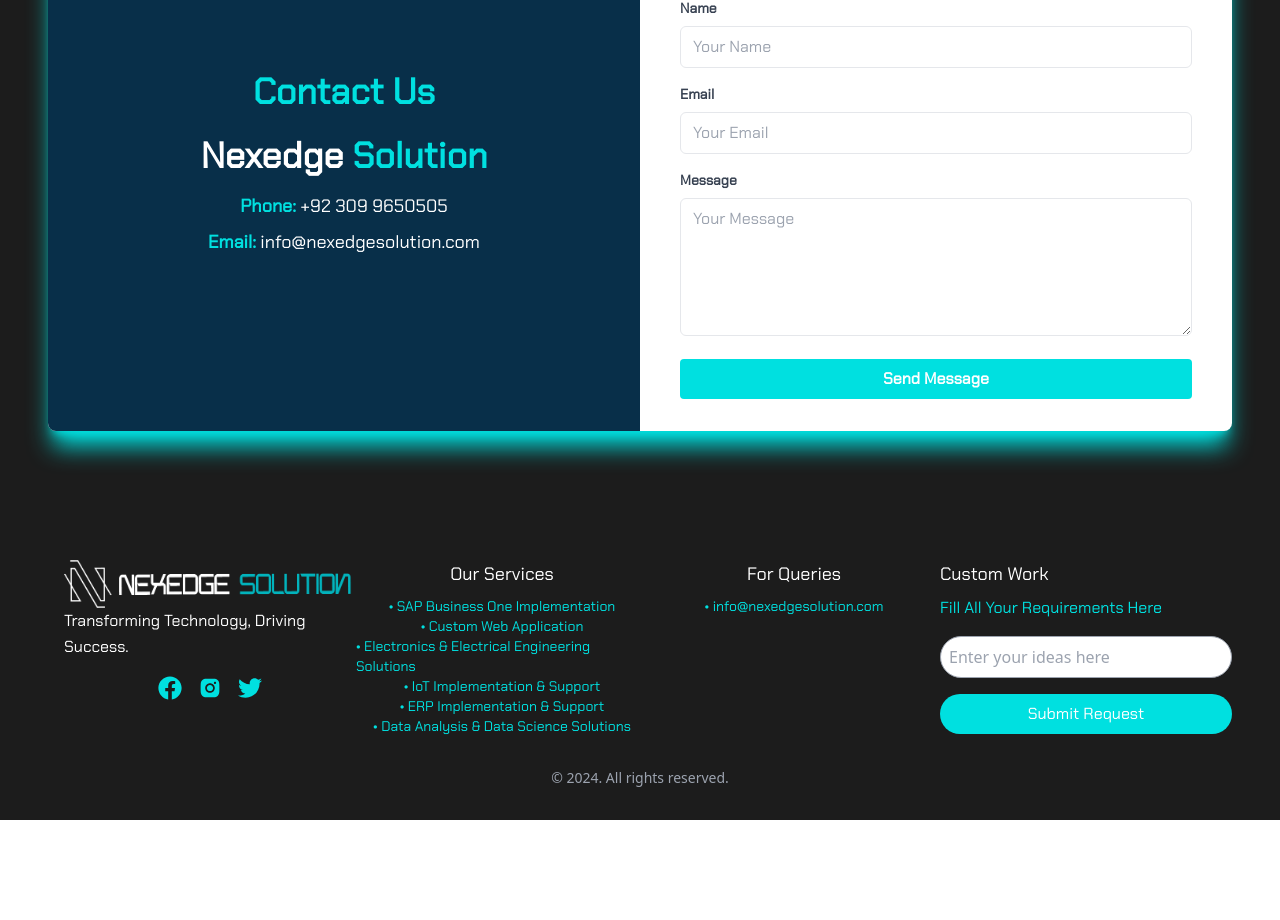
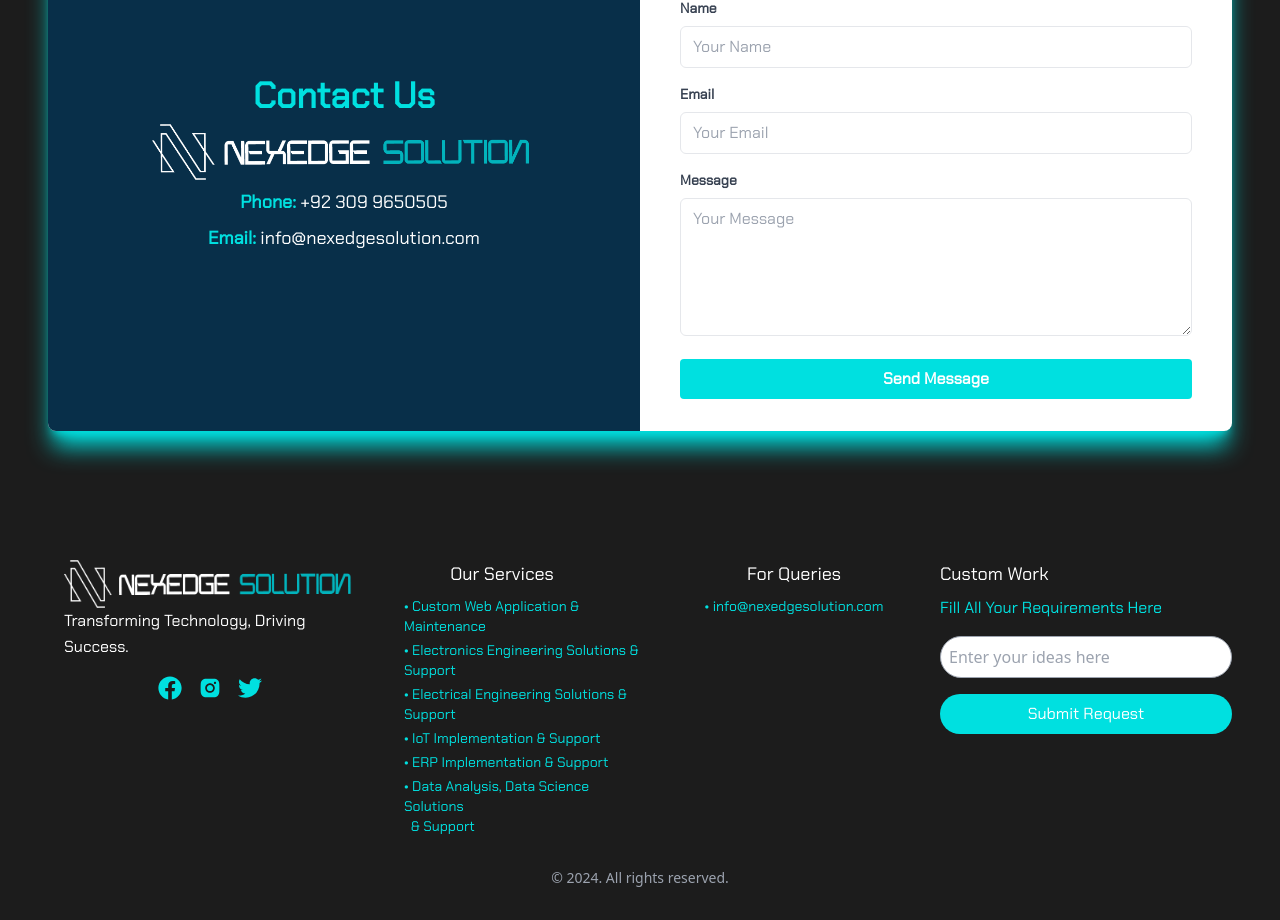
Before and after one commit to haseebx16/nexedge, a Next.js app in the folder website/: page /contact in a window 1280 px wide. Shown: the part 720-1640 px from the top of the page. Before the commit the page ends 1540 px from the top, so only its background shows below. Built offline with nearby package versions, Linux system fonts and the light colour scheme.

Commit message:
Commit 23: Final Touch Ups About To Deploy

```diff
--- a/website/app/components/About-Home.jsx
+++ b/website/app/components/About-Home.jsx
@@ -69,11 +69,9 @@
         >
           <h3 className="text-3xl text-customCyan font-bold mb-4">Our Vision</h3>
           <p className="text-lg md:text-lg mb-4 leading-relaxed">
-            We envision a future where businesses thrive through superior digital experiences. Our goal is to craft visually stunning and highly functional websites that help brands succeed in the online world.
+          With our expertise in industrial projects and B2B solutions, Nexedge Solution help businesses optimize their operations and achieve growth. Our approach combines technical knowledge with industry insights to deliver tailored, impactful strategies that drive success. Nexedge Solution is committed to enhancing productivity, streamlining processes, and building lasting partnerships across the industrial sector.
           </p>
-          <p className={`${font.className} text-lg md:text-lg`}>
-            We focus on innovative, user-centered designs that leave a lasting impression and drive growth for our clients.
-          </p>
+
         </motion.div>
       </div>
 
--- a/website/app/components/About.jsx
+++ b/website/app/components/About.jsx
@@ -12,7 +12,7 @@
         <div className='flex justify-center items-center flex-col w-full relative z-10'>
           <div className='text-white text-center mt-12'>
             <p className={`${font.className} text-5xl font-bold flex flex-col flex-wrap sm:text-7xl mt-36 text-cyan-400`}>
-              We are a Professional Firm<span className='text-white'>Commited to Success</span>
+              We Are An Authorized Firm<span className='text-white'>Commited To Success</span>
             </p>
           </div>
         </div>
--- a/website/app/components/Contact.jsx
+++ b/website/app/components/Contact.jsx
@@ -1,10 +1,13 @@
 "use client";
 
-import React from 'react';
+import React, { useRef } from 'react';
 import { font } from './font/titan';
 import { motion } from 'framer-motion';
+import emailjs from 'emailjs-com';
 
 const ContactPage = () => {
+  const form = useRef();
+
   // Animation variants
   const fadeIn = {
     hidden: { opacity: 0 },
@@ -21,6 +24,28 @@
     visible: { x: 0, opacity: 1, transition: { duration: 1 } },
   };
 
+  const sendEmail = (e) => {
+    e.preventDefault();
+
+    emailjs
+      .sendForm(
+        'service_pg4f2xh', // Replace with your EmailJS service ID
+        'template_mkky3rt', // Replace with your EmailJS template ID
+        form.current,
+        'NGGPkBYPBuoP1wBFO' // Replace with your EmailJS user ID
+      )
+      .then(
+        (result) => {
+          alert('Message sent successfully!');
+          e.target.reset();
+        },
+        (error) => {
+          alert('Failed to send message, please try again later.');
+          console.error(error);
+        }
+      );
+  };
+
   return (
     <div className={`${font.className} min-h-[45rem] bg-darkGrey flex justify-center items-center p-12`}>
       <motion.div
@@ -28,7 +53,7 @@
         initial="hidden"
         whileInView="visible"
         variants={fadeIn}
-        viewport={{ once: false, amount: 0.2 }} // Trigger when 20% of the element is in view
+        viewport={{ once: false, amount: 0.2 }}
       >
         {/* Left Side - Company Info */}
         <motion.div
@@ -36,12 +61,12 @@
           initial="hidden"
           whileInView="visible"
           variants={slideInLeft}
-          viewport={{ once: false }} // Trigger on scroll
+          viewport={{ once: false }}
         >
-          <h2 className="text-4xl text-customCyan font-extrabold mb-6">Contact Us</h2>
-          <p className="text-4xl mb-4 font-bold">Nexedge <span className='text-customCyan '>Solution</span></p>
-          <p className="text-lg mb-2"><span className='text-customCyan font-bold'>Phone: </span>+92 309 9650505</p>
-          <p className="text-lg mb-2"><span className='text-customCyan font-bold'>Email:</span> info@nexedgesolution.com</p>
+          <h2 className="text-4xl text-customCyan font-extrabold mb-2">Contact Us</h2>
+          <img src="/white-logo.png" className="w-96 mb-2 h-auto" />
+          <p className="text-lg mb-2"><span className="text-customCyan font-bold">Phone: </span>+92 309 9650505</p>
+          <p className="text-lg mb-2"><span className="text-customCyan font-bold">Email:</span> info@nexedgesolution.com</p>
         </motion.div>
 
         {/* Right Side - Contact Form (centered vertically) */}
@@ -50,9 +75,9 @@
           initial="hidden"
           whileInView="visible"
           variants={slideInRight}
-          viewport={{ once: false }} // Trigger on scroll
+          viewport={{ once: false }}
         >
-          <form className="w-full max-w-lg space-y-4">
+          <form ref={form} onSubmit={sendEmail} className="w-full max-w-lg space-y-4">
             <h2 className="text-3xl font-semibold text-gray-800 mb-6">Get In Touch</h2>
             <div>
               <label className="block text-gray-700 text-sm font-bold mb-2" htmlFor="name">Name</label>
--- a/website/app/components/Footer.jsx
+++ b/website/app/components/Footer.jsx
@@ -57,16 +57,31 @@
         </motion.div>
 
         <motion.div
-          className="sm:w-1/3 mt-8 sm:mt-0 text-center sm:text-left flex flex-col justify-center items-center w-full"
+          className="sm:w-1/3 mt-8 sm:mt-0 text-left sm:text-left flex flex-col justify-center items-center w-full"
           variants={slideInUp}
         >
           <p className={`${font.className} text-white text-lg mb-2`}>Our Services</p>
-          <Link href="/services/sap-b1"><p className={`${font2.className} text-customCyan text-sm`}>• SAP Business One Implementation</p></Link>
-          <Link href="/services/custom-web-app"><p className={`${font2.className} text-customCyan text-sm`}>• Custom Web Application</p></Link>
-          <Link href="/services/electronics-and-electrical-engineering"><p className={`${font2.className} text-customCyan text-sm`}>• Electronics & Electrical Engineering Solutions</p></Link>
-          <Link href="/services/iot-solutions"><p className={`${font2.className} text-customCyan text-sm`}>• IoT Implementation & Support</p></Link>
-          <Link href="/services/erp"><p className={`${font2.className} text-customCyan text-sm`}>• ERP Implementation & Support</p></Link>
-          <Link href="/services/data-science"><p className={`${font2.className} text-customCyan text-sm`}>• Data Analysis & Data Science Solutions</p></Link>
+          {/* Services listed in a flex column for proper alignment */}
+          <div className="flex flex-col space-y-1 ml-12 text-left">
+            <Link href="/services/custom-web-app">
+              <p className={`${font2.className} text-customCyan text-sm`}>• Custom Web Application & Maintenance</p>
+            </Link>
+            <Link href="/services/electronics-and-electrical-engineering">
+              <p className={`${font2.className} text-customCyan text-sm`}>• Electronics Engineering Solutions & Support</p>
+            </Link>
+            <Link href="/services/electronics-and-electrical-engineering">
+              <p className={`${font2.className} text-customCyan text-sm`}>• Electrical Engineering Solutions & Support</p>
+            </Link>
+            <Link href="/services/iot-solutions">
+              <p className={`${font2.className} text-customCyan text-sm`}>• IoT Implementation & Support</p>
+            </Link>
+            <Link href="/services/erp">
+              <p className={`${font2.className} text-customCyan text-sm`}>• ERP Implementation & Support</p>
+            </Link>
+            <Link href="/services/data-science">
+              <p className={`${font2.className} text-customCyan text-sm`}>• Data Analysis, Data Science Solutions <br/> &nbsp;&nbsp;& Support</p>
+            </Link>
+          </div>
         </motion.div>
 
         <motion.div
--- a/website/app/components/Navbar.jsx
+++ b/website/app/components/Navbar.jsx
@@ -124,20 +124,18 @@
                       <Link href="/services/iot-solutions"><li className="py-2 px-10 hover:bg-customCyan hover:text-black whitespace-nowrap cursor-pointer">
                          IoT Implementation & Support
                         </li></Link>
-                        <Link href="/services/sap-b1"><li className="py-2 px-10 hover:bg-customCyan hover:text-black whitespace-nowrap cursor-pointer">
-                          SAP B1 Implementation & Support
-                        </li></Link>
+
                         <Link href="/services/custom-web-app"><li className="py-2 px-10 hover:bg-customCyan hover:text-black cursor-pointer">
-                          Custom Web Application
+                          Custom Web Application And Maintenance
                         </li></Link>
                         <Link href="/services/data-science"><li className="py-2 px-10 hover:bg-customCyan hover:text-black cursor-pointer">
-                          Data Science & Data Analytics
+                          Data Science, Data Analytics And Support
                         </li></Link>
                         <Link href="/services/erp"><li className="py-2 px-10 hover:bg-customCyan hover:text-black cursor-pointer">
                           ERP Implementation & Support
                         </li></Link>
                         <Link href="/services/electronics-and-electrical-engineering"><li className="py-2 px-10 hover:bg-customCyan hover:text-black cursor-pointer">
-                          Electronics & Electrical Engineering
+                          Electronics & Electrical Engineering And Support
                         </li></Link>
                       </ul>
                     </motion.div>
--- a/website/app/components/Services.jsx
+++ b/website/app/components/Services.jsx
@@ -52,7 +52,7 @@
               className="relative group rounded-lg overflow-hidden shadow-2xl shadow-customCyan"
               initial="hidden"
               whileInView="visible"
-              variants={popUp} // Change this to the popUp variant
+              variants={popUp}
               viewport={{ once: true, amount: 0.2 }}
             >
               <motion.img
--- a/website/app/components/Structure.jsx
+++ b/website/app/components/Structure.jsx
@@ -4,10 +4,10 @@
 const Structure = () => {
   return (
     <div className={`${font.className} bg-darkGrey h-auto p-12 md:space-x-16 flex flex-col md:flex-row md:flex justify-center items-center`}>
-        <img src='website-code-img.jpg' className='w-auto border-white border-2 h-96 rounded-md md:max-w-3xl'/>
+        <img src='website-code-img.jpg' className='w-auto border-white border-2 shadow-2xl shadow-customCyan-light h-96 rounded-md md:max-w-3xl'/>
         <div className=''>
-            <p className='text-4xl mt-4 font-extrabold text-center md:text-left text-orange-500'>Specialising In 6 Fields</p>
-            <p className='text-xl font-light mt-4 text-center md:text-left text-white max-w-xl'>We excel in providing customized solutions in Engineering, IoT, and digital transformation, carefully crafted to meet the distinct challenges of each client. By embracing continuous innovation and staying ahead of technological trends, we ensure our services are both highly efficient and flexible, adapting seamlessly to the ever-changing demands of the market.</p>
+            <p className='text-4xl mt-4 font-extrabold text-center md:text-left text-customCyan'>Specialising In Industrial Solutions</p>
+            <p className='text-xl font-light mt-4 text-center md:text-left text-white max-w-xl'>Nexedge Solution specializes in delivering tailored expertise across Engineering, IoT, and digital transformation. With a commitment to innovation, we address unique client challenges, offering adaptable and efficient solutions. Our team ensures that our services evolve with technological advancements to meet dynamic market needs.</p>
         </div>
     </div>
   )
--- a/website/package.json
+++ b/website/package.json
@@ -9,6 +9,7 @@
     "lint": "next lint"
   },
   "dependencies": {
+    "emailjs-com": "^3.2.0",
     "framer-motion": "^11.11.4",
     "next": "14.2.13",
     "react": "^18",
```
Also changed, not shown: website/app/components/Hero.jsx (+6 -6 lines), website/app/components/data/aboutCards.json (+4 -10 lines), 1 other file (tests, documents, lock files or other folders).
